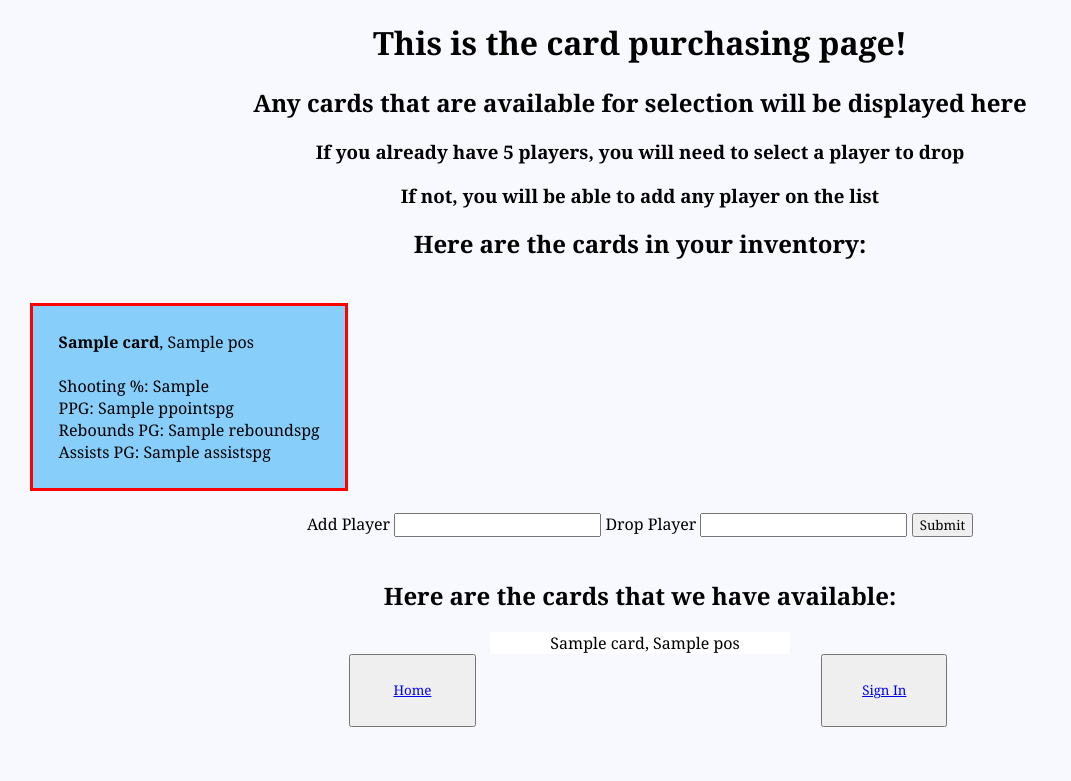
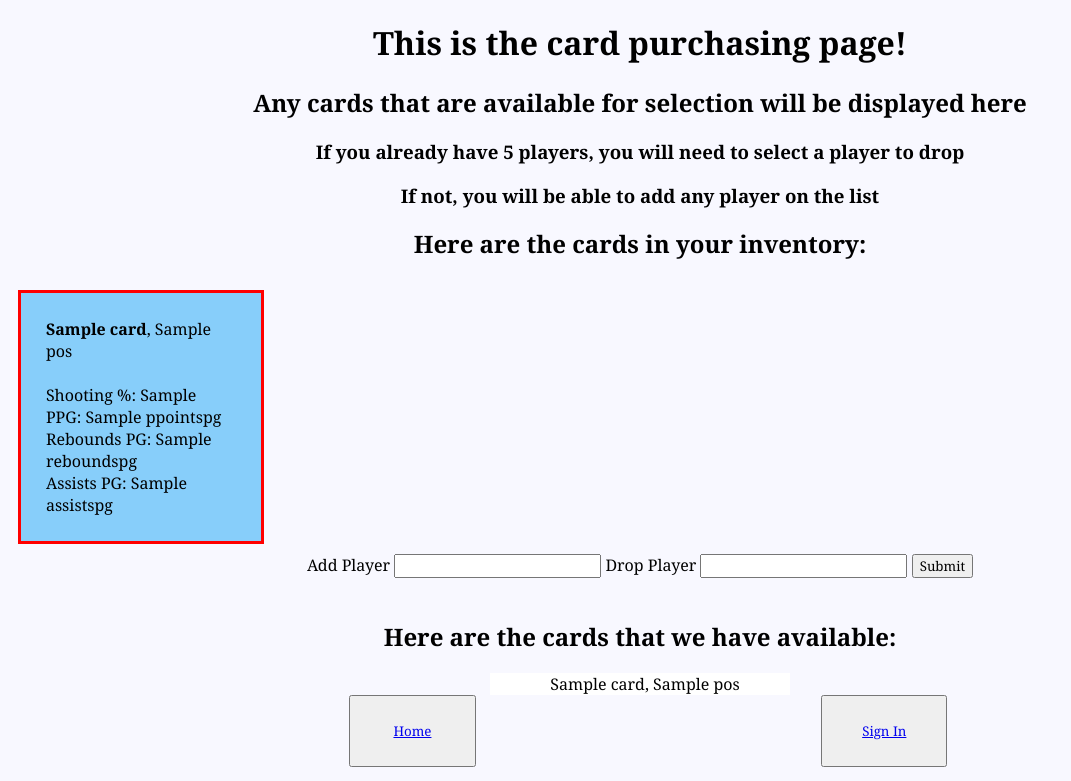
Before and after one commit to nolanjimmo/NBA-Trading-Cards, a Flask app: template templates/buy_cards.html in a window 1280 px wide. Shown: the top 781 px of the page, without its empty margins (0-1071 px from the left). Run offline with Flask 2, Linux system fonts and the light colour scheme; the template is opened without the code that fills it: most values are stand-ins (such as "Sample title", 1, 10 or a date in 2020).

Commit message:
made cards look bettwe with images

```diff
--- a/static/style.css
+++ b/static/style.css
@@ -48,12 +48,17 @@ li:nth-child(even){
 
 .card {
     display: inline-block;
-    margin: 2%;
+    margin: 1%;
     padding: 2%;
-    width: auto;
+    width: 15%;
     outline-style: solid;
     outline-color: red;
     background-color: lightskyblue;
+}
+
+.card img {
+    margin: auto;
+    display: block;
 }
 
 .center_text{
--- a/templates/display_cards.html
+++ b/templates/display_cards.html
@@ -13,7 +13,7 @@
         {%if length > 0 %}
             <h2 class="center_text">Here are the cards in your inventory:</h2>
             {%for card in c_list%}
-            <p class="card"><img src="{{card.image}}"><b>{{card.name}}</b>, {{card.pos}} <br><br> Shooting %: {{card.shooting_pct}} <br>
+            <p class="card"><img src="{{card.image}}"><b>{{card.name}}</b>, {{card.pos}}<br><br> Shooting %: {{card.shooting_pct}} <br>
                     PPG: {{card.ppointspg}}  <br>  Rebounds PG: {{card.reboundspg}}   <br>
                     Assists PG: {{card.assistspg}}
                 </p>
```
